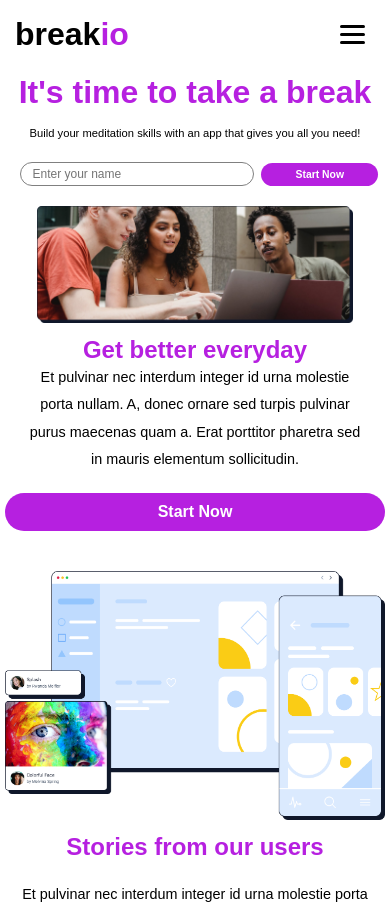
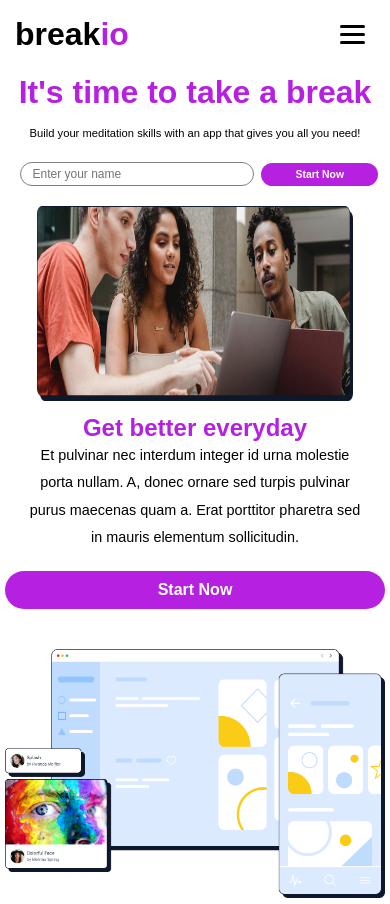
Before and after one commit to Shubham-kumawat/uplift, a React (Vite) app: page / in a window 390 px wide. Shown: the top 904 px of the page. Built offline with nearby package versions, Linux system fonts and the light colour scheme.

Commit message:
img updated

```diff
--- a/src/components/Section1.css
+++ b/src/components/Section1.css
@@ -87,6 +87,12 @@
     margin-top: 2em;
     padding: 0 1em;
   }
+  .bottom img{
+  width: 100%;
+  max-width: 100%;
+  height: 50vw;
+    padding: 0 1em;
+    }
 }
 
 
@@ -120,5 +126,6 @@ padding: 0.65em 1em;
   .bottom img {
     width: 100%;
     max-width: 100%;
+    height: ;
   }
 }
```
